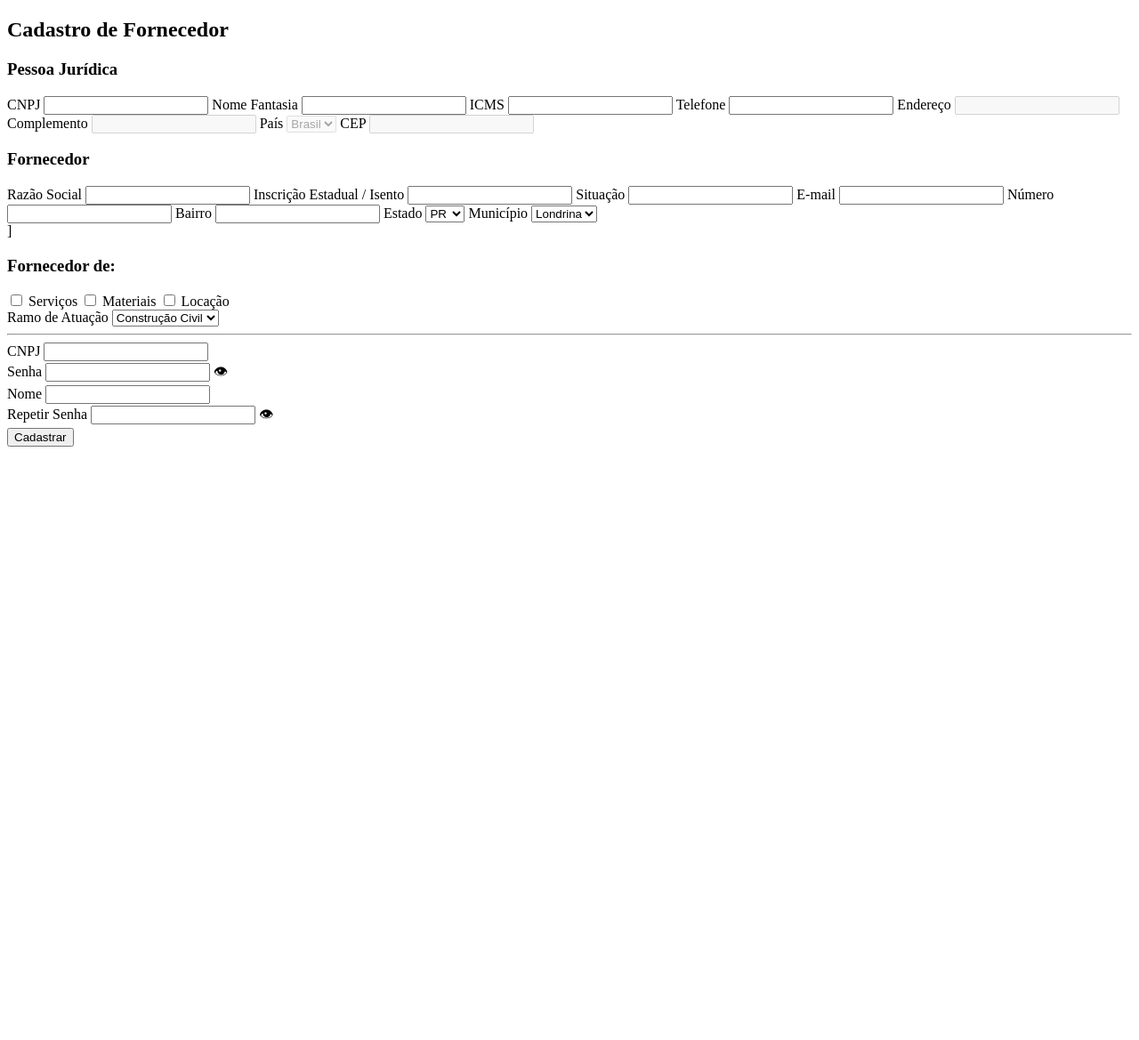
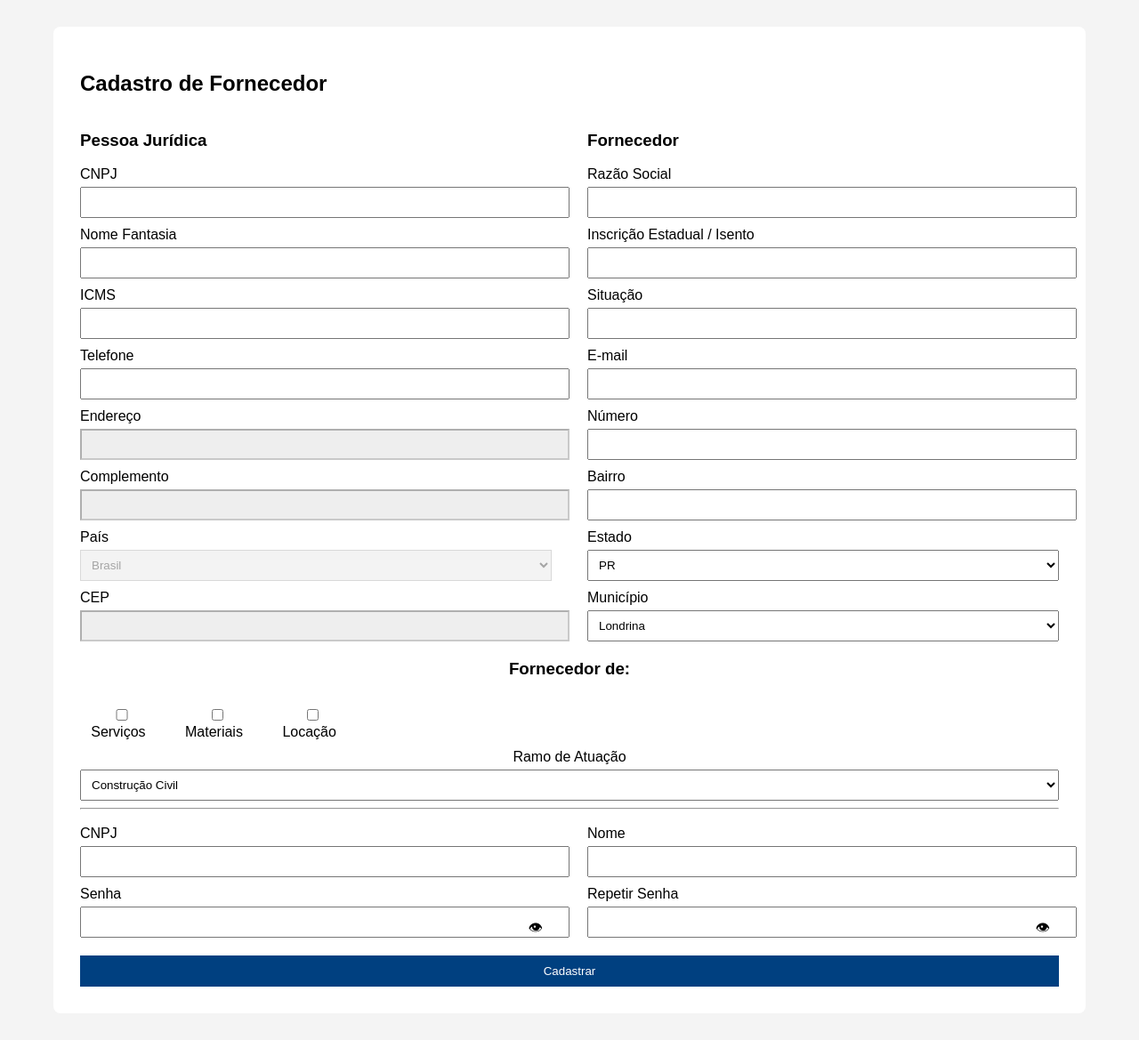
Before and after one commit to viniciuss19/mse-form, a PHP site: page / in a window 1280 px wide. Shown: the whole page at 89% size. Before the commit the page ends 502 px from the top, so only its background shows below. Run offline with PHP 8.4, Linux system fonts and the light colour scheme.

Commit message:
feat: compatible css created for the form

```diff
--- a/public/css/style.css
+++ b/public/css/style.css
@@ -0,0 +1,69 @@
+body {
+  font-family: Arial;
+  background: #f4f4f4;
+}
+
+.container {
+  width: 1100px;
+  margin: 30px auto;
+  background: #fff;
+  padding: 30px;
+  border-radius: 8px;
+}
+
+.row {
+  display: flex;
+  gap: 40px;
+}
+
+.col {
+  flex: 1;
+}
+
+label {
+  display: block;
+  margin-top: 10px;
+}
+
+input,
+select {
+  width: 100%;
+  padding: 8px;
+  margin-top: 5px;
+}
+
+input:disabled,
+select:disabled {
+  background: #eee;
+}
+
+.center {
+  text-align: center;
+  margin-top: 20px;
+}
+
+.checkbox-group {
+  display: flex;
+  gap: 20px;
+}
+
+button {
+  margin-top: 20px;
+  padding: 10px;
+  width: 100%;
+  background: #004080;
+  color: white;
+  border: none;
+  cursor: pointer;
+}
+
+.password-wrapper {
+  position: relative;
+}
+
+.password-wrapper span {
+  position: absolute;
+  right: 10px;
+  top: 35px;
+  cursor: pointer;
+}
--- a/public/index.php
+++ b/public/index.php
@@ -88,7 +88,6 @@
 </div>
 </div>
 
-]
 <div class="center">
 <h3>Fornecedor de:</h3>
 
```
